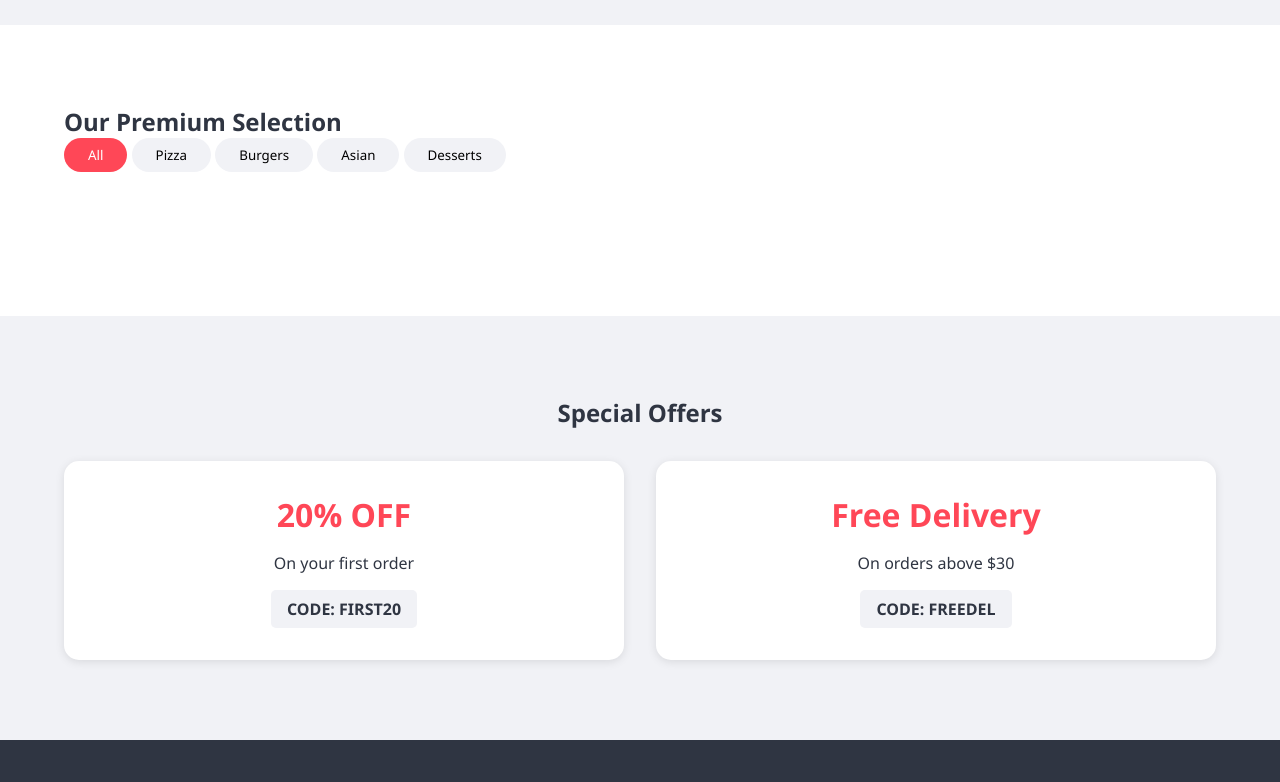
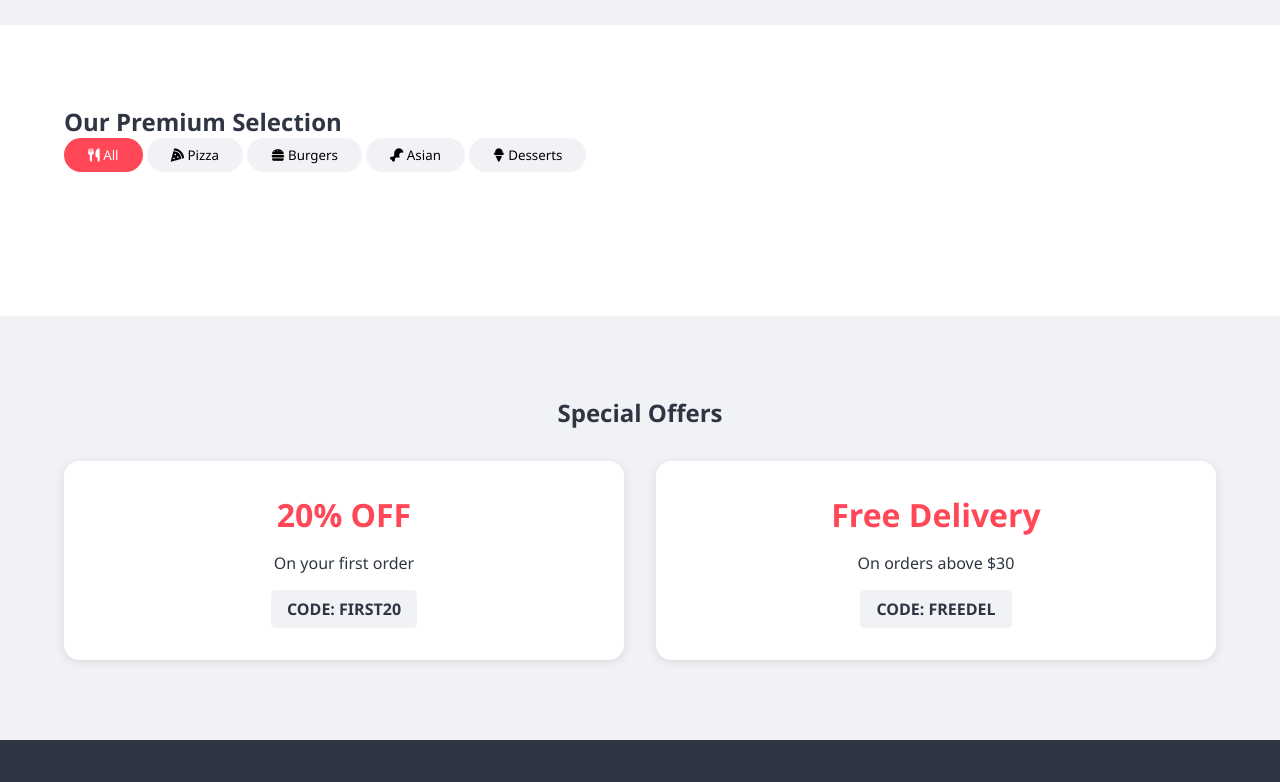
Before and after one commit to Avik2024/food-service, a website: page index.html in a window 1280 px wide. Shown: the part 1000-1782 px from the top of the page. Drawn offline with Linux system fonts and the light colour scheme; a script that the page names is missing.

Commit message:
Fixed menu initialization and added debug logs

```diff
--- a/index.html
+++ b/index.html
@@ -107,11 +107,21 @@
             <div class="section-header">
                 <h2>Our Premium Selection</h2>
                 <div class="category-filters">
-                    <button class="filter-btn active" data-filter="all">All</button>
-                    <button class="filter-btn" data-filter="pizza">Pizza</button>
-                    <button class="filter-btn" data-filter="burger">Burgers</button>
-                    <button class="filter-btn" data-filter="asian">Asian</button>
-                    <button class="filter-btn" data-filter="dessert">Desserts</button>
+                    <button class="filter-btn active" data-filter="all">
+                        <i class="fas fa-utensils"></i> All
+                    </button>
+                    <button class="filter-btn" data-filter="pizza">
+                        <i class="fas fa-pizza-slice"></i> Pizza
+                    </button>
+                    <button class="filter-btn" data-filter="burger">
+                        <i class="fas fa-hamburger"></i> Burgers
+                    </button>
+                    <button class="filter-btn" data-filter="asian">
+                        <i class="fas fa-drumstick-bite"></i> Asian
+                    </button>
+                    <button class="filter-btn" data-filter="dessert">
+                        <i class="fas fa-ice-cream"></i> Desserts
+                    </button>
                 </div>
             </div>
             <div class="menu-grid" id="menuGrid">
--- a/script.js
+++ b/script.js
@@ -288,17 +288,22 @@ function filterMenu(category) {
 
 // Display menu items
 function displayMenu(category = 'all') {
+    console.log('Displaying menu for category:', category);
+
     const menuGrid = document.getElementById('menuGrid');
     if (!menuGrid) {
         console.error('Menu grid element not found!');
         return;
     }
 
+    console.log('Menu grid found, clearing contents...');
     menuGrid.innerHTML = '';
 
     const filteredItems = category === 'all'
         ? menuItems
         : menuItems.filter(item => item.category === category);
+
+    console.log('Filtered items:', filteredItems.length);
 
     filteredItems.forEach(item => {
         const menuItem = document.createElement('div');
@@ -326,6 +331,8 @@ function displayMenu(category = 'all') {
         `;
         menuGrid.appendChild(menuItem);
     });
+
+    console.log('Menu items added to grid');
 }
 
 // Get rating stars HTML
@@ -503,16 +510,28 @@ function scrollToMenu() {
 
 // Initialize the page
 document.addEventListener('DOMContentLoaded', function() {
+    console.log('DOM Content Loaded');
+    initializeMenu();
+});
+
+// Initialize menu and setup event listeners
+function initializeMenu() {
+    console.log('Initializing menu...');
     displayMenu('all');
     setupEventListeners();
-});
+}
 
 // Setup event listeners
 function setupEventListeners() {
+    console.log('Setting up event listeners...');
+
     // Add event listeners for filter buttons
     const filterButtons = document.querySelectorAll('.filter-btn');
+    console.log('Filter buttons found:', filterButtons.length);
+
     filterButtons.forEach(button => {
         button.addEventListener('click', function() {
+            console.log('Filter clicked:', this.getAttribute('data-category'));
             // Remove active class from all buttons
             filterButtons.forEach(btn => btn.classList.remove('active'));
             // Add active class to clicked button
```
